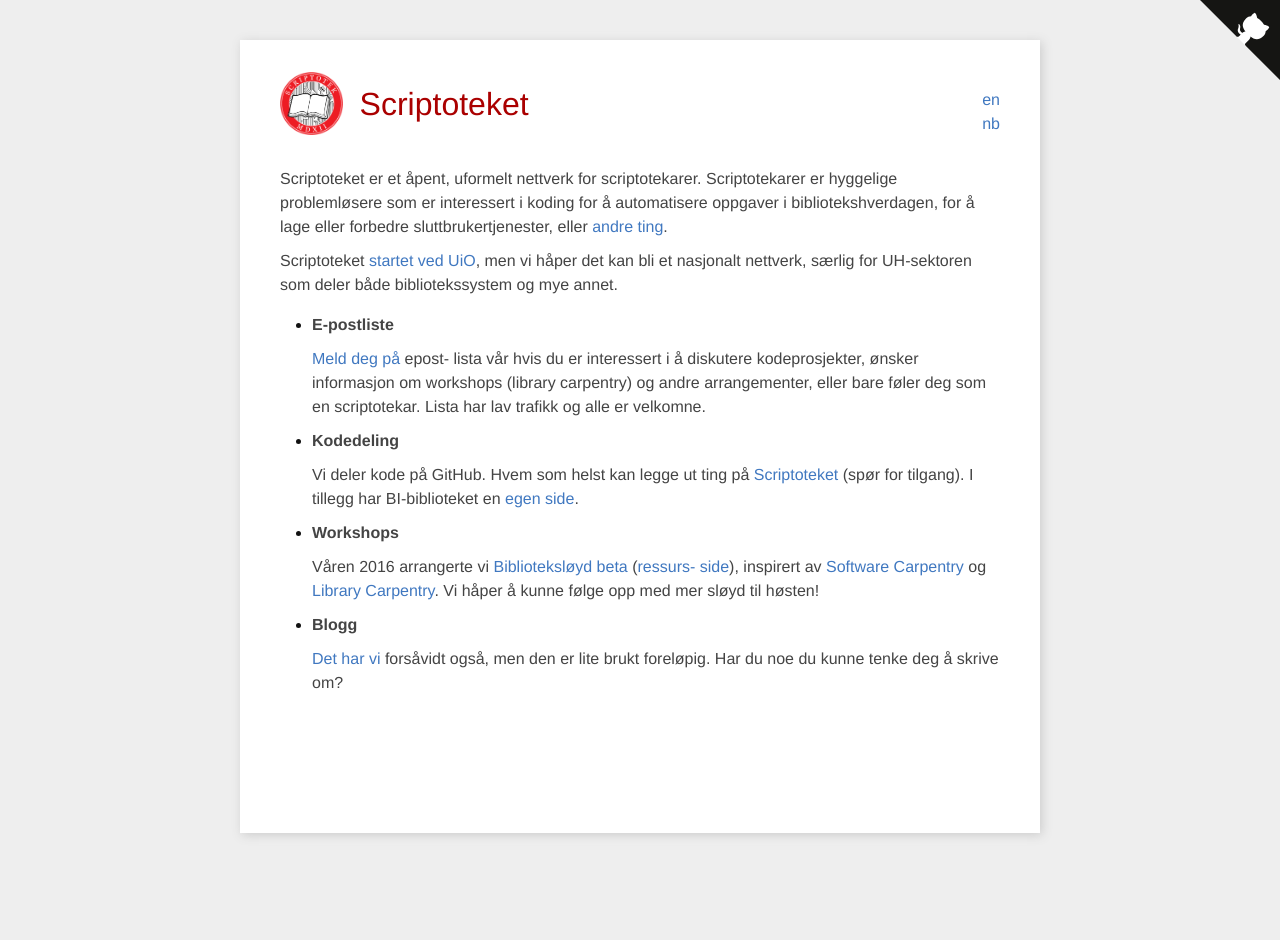
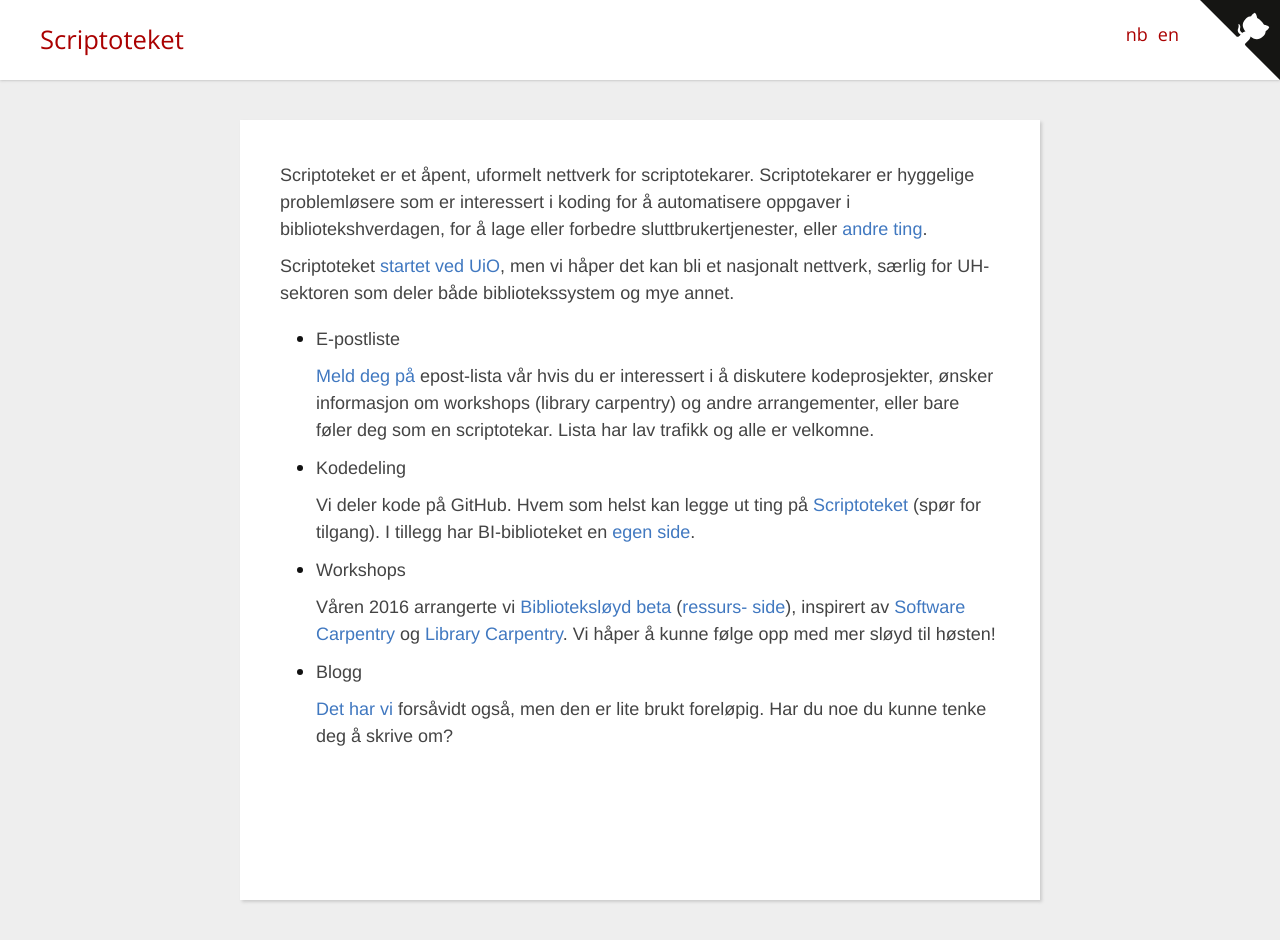
Before and after one commit to scriptotek/scriptotek.github.io, a Jekyll site: the page built from index.md, in a window 1280 px wide. Built offline with Jekyll 4.4.1, drawn with Linux system fonts in a browser that asks for light colours; after the commit the page ends 900 px from its top, so only the background shows below that.

Commit message:
Cleanup design

```diff
--- a/_layouts/default.html
+++ b/_layouts/default.html
@@ -14,6 +14,7 @@
 
         <!-- Custom CSS -->
         <link rel="stylesheet" href="/css/main.css">
+        <link rel="stylesheet" href="//fonts.googleapis.com/css?family=Open+Sans:300italic,400italic,700italic,400,300,700" type="text/css" />
         <link href='https://fonts.googleapis.com/css?family=Roboto+Mono&amp;subset=latin,latin-ext' rel='stylesheet' type='text/css'>
 
         <!--<link rel="stylesheet" href="/css/tufte.css">-->
@@ -22,9 +23,9 @@
 
     <a href="https://github.com/scriptotek/scriptotek.github.io" class="github-corner"><svg width="80" height="80" viewBox="0 0 250 250" style="fill:#151513; color:#fff; position: absolute; top: 0; border: 0; right: 0;"><path d="M0,0 L115,115 L130,115 L142,142 L250,250 L250,0 Z"></path><path d="M128.3,109.0 C113.8,99.7 119.0,89.6 119.0,89.6 C122.0,82.7 120.5,78.6 120.5,78.6 C119.2,72.0 123.4,76.3 123.4,76.3 C127.3,80.9 125.5,87.3 125.5,87.3 C122.9,97.6 130.6,101.9 134.4,103.2" fill="currentColor" style="transform-origin: 130px 106px;" class="octo-arm"></path><path d="M115.0,115.0 C114.9,115.1 118.7,116.5 119.8,115.4 L133.7,101.6 C136.9,99.2 139.9,98.4 142.2,98.6 C133.8,88.0 127.5,74.4 143.8,58.0 C148.5,53.4 154.0,51.2 159.7,51.0 C160.3,49.4 163.2,43.6 171.4,40.1 C171.4,40.1 176.1,42.5 178.8,56.2 C183.1,58.6 187.2,61.8 190.9,65.4 C194.5,69.0 197.7,73.2 200.1,77.6 C213.8,80.2 216.3,84.9 216.3,84.9 C212.7,93.1 206.9,96.0 205.4,96.6 C205.1,102.4 203.0,107.8 198.3,112.5 C181.9,128.9 168.3,122.5 157.7,114.1 C157.9,116.9 156.7,120.9 152.7,124.9 L141.0,136.5 C139.8,137.7 141.6,141.9 141.8,141.8 Z" fill="currentColor" class="octo-body"></path></svg></a>
 
-        <div class="site">
 
-          <ul style="float:right; list-style-type: none;">
+          <div class="header">
+          <ul>
 {% assign posts=site.posts | where:"ref", page.ref | sort: 'lang' %}
 {% for post in posts %}
   <li>
@@ -39,10 +40,10 @@
   </li>
 {% endfor %}
 </ul>
-
-          <div class="header">
             <h1><a href="/">{{ site.name }}</a></h1>
           </div>
+
+        <div class="site">
 
 
           {{ content }}
--- a/css/main.css
+++ b/css/main.css
@@ -15,12 +15,18 @@
 body {
   background-color: #eee;
   color: #111111;
-  font: 16px Helvetica, Arial, sans-serif;
+  font-size: 18px;
+  font-family: "Open Sans","Helvetica Neue",Helvetica,Arial,sans-serif;
+  font-weight: 300;
+}
+
+strong {
+  font-weight: 500;
 }
 
 h1, h2, h3, h4, h5, h6 {
   font-size: 100%;
-  font-family: "Helvetica Neue",Helvetica,sans-serif;
+  font-family: "Open Sans","Helvetica Neue",Helvetica,Arial,sans-serif;
 }
 h2, h3 {
   margin-top: 1.2em;
@@ -30,18 +36,23 @@
 }
 .site {
   background-color: #fff;
-  box-shadow: 2px 2px 10px #ccc;
+  box-shadow: 2px 2px 3px #ccc;
 }
 
-.site .header {
-  background-image: url(/assets/logo.png);
-  background-size: contain;
-  background-repeat: no-repeat;
-  padding: 10px 70px;
+.header {
+    background-color: white;
+    padding: .8rem 6rem .8rem 2.5rem;
+    box-shadow: 0 0 3px #aaa;
 }
-.site .header h1 {
-  font-size: 2.0rem;
-  padding: .6rem;
+.header ul {
+  float:right; list-style-type: none; margin: .6rem 0;
+}
+.header li {
+  float: right; padding: 0 5px;
+}
+.header h1 {
+  font-size: 1.6rem;
+  padding: 0.6rem 0;
 }
 
 h1 {
@@ -110,6 +121,10 @@
   .github-corner {
     display: none;
   }
+  .header {
+    background-color: white;
+    padding-right: 2.5rem;
+  }
 }
 @media (max-width:500px){
   .github-corner:hover .octo-arm{
@@ -155,23 +170,19 @@
   margin: 0;
   max-width: 50rem;
   line-height: 1.5em;
-  padding: 2rem 2.5rem;
+  padding: 0.5rem 2.5rem;
   box-sizing: border-box;
 }
 
 @media only screen and (min-width: 50rem) {
   .site {
     margin: 2.5rem auto 2rem;
+    padding: 2rem 2.5rem;
   }
 }
 .header a {
   font-weight: 400;
   text-decoration: none;
-}
-
-.site .header {
-  display:block;
-  margin-bottom: 2em;
 }
 
 .header a {
@@ -250,7 +261,7 @@
   border-radius: 3px;
   background-color: #fafafa;*/
   font-family: 'Roboto Mono', Monaco, 'Courier New', 'DejaVu Sans Mono', 'Bitstream Vera Sans Mono', monospace;
-  font-size: 11px;
+  font-size: 80%;
   color: #666;
   line-height: 1.2;
 }
--- a/index.md
+++ b/index.md
@@ -17,8 +17,8 @@
 
 - **E-postliste**
 
-  [Meld deg på](https://sympa.uio.no/ub.uio.no/subscribe/scriptotek) epost-
-  lista vår hvis du er interessert i å diskutere kodeprosjekter, ønsker
+  [Meld deg på](https://sympa.uio.no/ub.uio.no/subscribe/scriptotek) epost-lista
+  vår hvis du er interessert i å diskutere kodeprosjekter, ønsker
   informasjon om workshops (library carpentry) og andre arrangementer, eller
   bare føler deg som en scriptotekar. Lista har lav trafikk og alle er
   velkomne.
```
